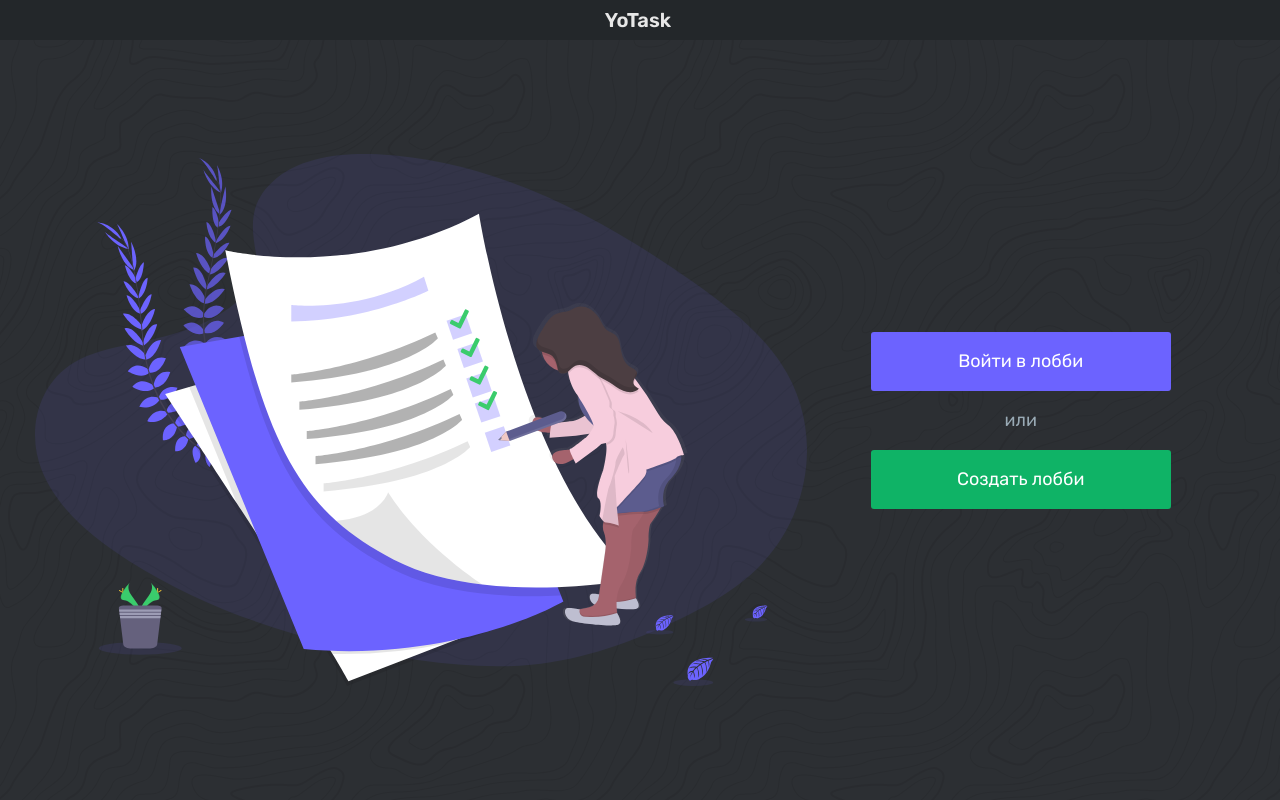
After one commit to likeblood/YoHack, a Django app: template YoTask/YoTask/templates/YoTask/joinLobby.html in a window 1280 px wide. The commit adds this page. Run offline with Django 3.2, Linux system fonts and the light colour scheme; the template is opened without the code that fills it, so the values that code supplies are empty; some libraries are stand-ins or nearby versions.

Commit message:
join_lobby front

```diff
--- a/YoTask/YoTask/static/css/style.css
+++ b/YoTask/YoTask/static/css/style.css
@@ -1,6 +1,42 @@
 @import url('https://fonts.googleapis.com/css?family=Rubik:400,500,600&display=swap');
+
+html, body{
+    background-color: #2C2F33;
+    height: 100%;
+    margin: 0;
+    font-family: "Rubik";
+}
+
+html {
+    height: 100%;
+}
 
 .navbar-brand{
     font-family: "Rubik";
     font-weight: 600;
 }
+
+.mFont{
+    font-family: "Rubik";
+    font-size: 1.5em;
+    color: #e7e7e7;
+    font-weight: 500;
+}
+
+.button{
+    color: white;
+    border: unset;
+    border-radius: 3px;
+    font-size: 18px;
+    transition: 0.1s;
+}
+
+.button:hover{
+    opacity: 0.8;
+}
+
+input {
+    border: none;
+    color: rgba(255, 255, 255, 0.35);
+    background: rgba(255, 255, 255, 0.07);
+}
--- a/YoTask/YoTask/templates/YoTask/include/header.html
+++ b/YoTask/YoTask/templates/YoTask/include/header.html
@@ -1,9 +1,8 @@
 <div>
-    <nav class="navbar navbar-dark p-0" style="background-color: #3956eb">
+    <nav class="navbar navbar-dark p-0" style="background-color: #23272A; height: 40px" >
         <div class="mx-auto">
-            <a class="navbar-brand mr-1" href="#">YoTask</a>
-        </div>
-        <div>
+
+        <a class="navbar-brand mr-1" style="color: #e7e7e7;" href="#">YoTask</a>
 
         </div>
     </nav>
--- /dev/null
+++ b/YoTask/YoTask/templates/YoTask/joinLobby.html
@@ -0,0 +1,56 @@
+{% extends "YoTask/wrapper.html" %}
+
+{% block content %}
+{% load static %}
+
+<!-- Modal -->
+<div class="modal modal" id="joinLobbyModal" tabindex="-1" role="dialog" aria-labelledby="..." aria-hidden="true">
+    <div class="modal-dialog modal-dialog-centered"  role="document">
+        <div class="modal-content p-4" style="background-color: #2C2F33;" >
+            <div class="mb-5">
+                <input class="form-control-lg mb-3" style="width: 100%;" type="password" placeholder="Введите пин от лобби">
+                <button type="button" class=" button p-2 text-center" style="background-color: #6c63ff; width: 100%; font-size: 16px">
+                    Войти в лобби
+                </button>
+            </div>
+            <img src="{% static 'pics/work.svg' %}"  style="opacity: 0.7;" width="100%">
+        </div>
+    </div>
+
+</div>
+
+<div class="modal modal" id="createLobbyModal" tabindex="-1" role="dialog" aria-labelledby="..." aria-hidden="true">
+    <div class="modal-dialog modal-dialog-centered"  role="document">
+        <div class="modal-content p-4" style="background-color: #2C2F33;" >
+            <div class="mb-5">
+                <input class="form-control-lg mb-3" style="width: 100%;" type="text" placeholder="Введите название нового лобби">
+                <button type="button" class="button p-2 text-center" style="background-color: #0fb366; width: 100%; font-size: 16px">
+                    Создать лобби
+                </button>
+            </div>
+            <img src="{% static 'pics/night.svg' %}"  style="opacity: 0.7;" width="100%">
+        </div>
+    </div>
+
+</div>
+<div style="height: 100%; background-image: url('../../static/pics/bg.svg'); ">
+    <div class="container mx-auto" style="max-width: 1240px; height: 100%;">
+        <div class="d-flex "  style="height: 100%" >
+            <img src="{% static 'pics/todo2.svg' %}" class="my-auto mr-3" style="opacity:1" width="auto" height="70%">
+            <div class="my-auto ml-5">
+                <div>
+                    <button type="button" class=" button p-3 text-center" style="background-color: #6c63ff; width: 300px"  data-toggle="modal" data-target="#joinLobbyModal">
+                        Войти в лобби
+                    </button>
+                </div>
+                <div class="text-center my-3" style="color: #99AAB5; font-size: 18px">или</div>
+                <div>
+                    <button type="button" class="button p-3 text-center" style="background-color: #0fb366; width: 300px " data-toggle="modal" data-target="#createLobbyModal">
+                        Создать лобби
+                    </button>
+                </div>
+            </div>
+        </div>
+    </div>
+</div>
+{% endblock %}
--- a/YoTask/YoTask/templates/YoTask/wrapper.html
+++ b/YoTask/YoTask/templates/YoTask/wrapper.html
@@ -20,18 +20,19 @@
     {% include 'YoTask/include/header.html' %}
 </header>
 
-<main class="">
-    <div class="container py-5 px-4 " id="content_block" >
-            <div class="p-0 pl-5" id="content">
-                {% block content %}
-                {% endblock %}
-            </div>
+<main style="height: calc(100% - 40px)">
+
+    <div class="p-0" style="height:100%"  id="content">
+        {% block content %}
+        {% endblock %}
     </div>
+
 </main>
 
 
-<script src='{% static "js/bootstrap.js" %}'></script>
-<script src='{% static "js/script.js" %}'></script>
+<script src="https://code.jquery.com/jquery-3.4.1.slim.min.js" integrity="sha384-J6qa4849blE2+poT4WnyKhv5vZF5SrPo0iEjwBvKU7imGFAV0wwj1yYfoRSJoZ+n" crossorigin="anonymous"></script>
+<script src="https://cdn.jsdelivr.net/npm/popper.js@1.16.0/dist/umd/popper.min.js" integrity="sha384-Q6E9RHvbIyZFJoft+2mJbHaEWldlvI9IOYy5n3zV9zzTtmI3UksdQRVvoxMfooAo" crossorigin="anonymous"></script>
+<script src="https://stackpath.bootstrapcdn.com/bootstrap/4.4.1/js/bootstrap.min.js" integrity="sha384-wfSDF2E50Y2D1uUdj0O3uMBJnjuUD4Ih7YwaYd1iqfktj0Uod8GCExl3Og8ifwB6" crossorigin="anonymous"></script>
 
 </body>
 </html>
--- a/YoTask/YoTask/views.py
+++ b/YoTask/YoTask/views.py
@@ -99,7 +99,10 @@ def join_lobby(request):
 			except:
 				return HttpResponse('<h3>Неправильный пароль</h3>')
 		return HttpResponseRedirect('/lobby/{}/'.format(lobby_id))
-#
+	else:
+		return render(request, 'YoTask/joinLobby.html', {"error": "Мы не нашли лобби с таким пином :("})
+
+
 # ''' tasks page '''
 #
 # def tasks(request):
```
Also changed, not shown: YoTask/YoTask/static/pics/bg.svg (added), YoTask/YoTask/static/pics/night.svg (added), YoTask/YoTask/static/pics/todo2.svg (added), YoTask/YoTask/static/pics/welcome.svg (added), YoTask/YoTask/static/pics/work.svg (added).
